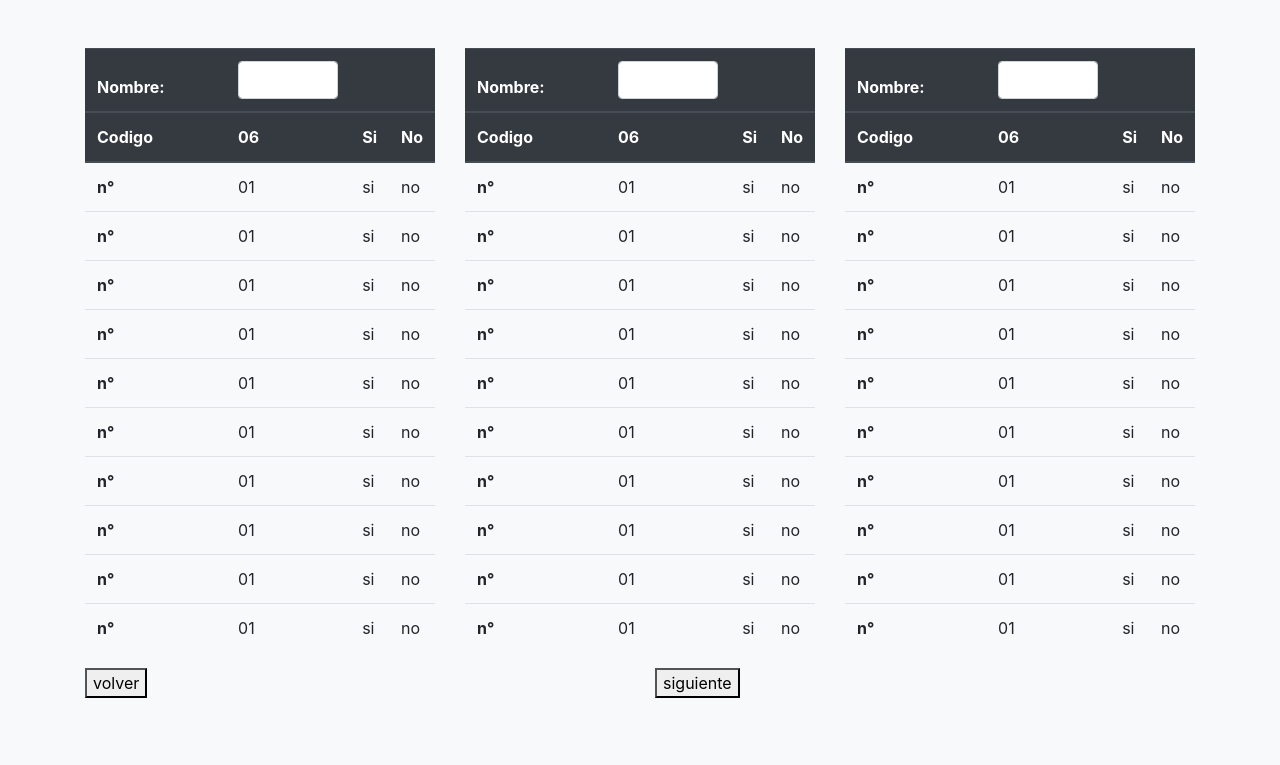
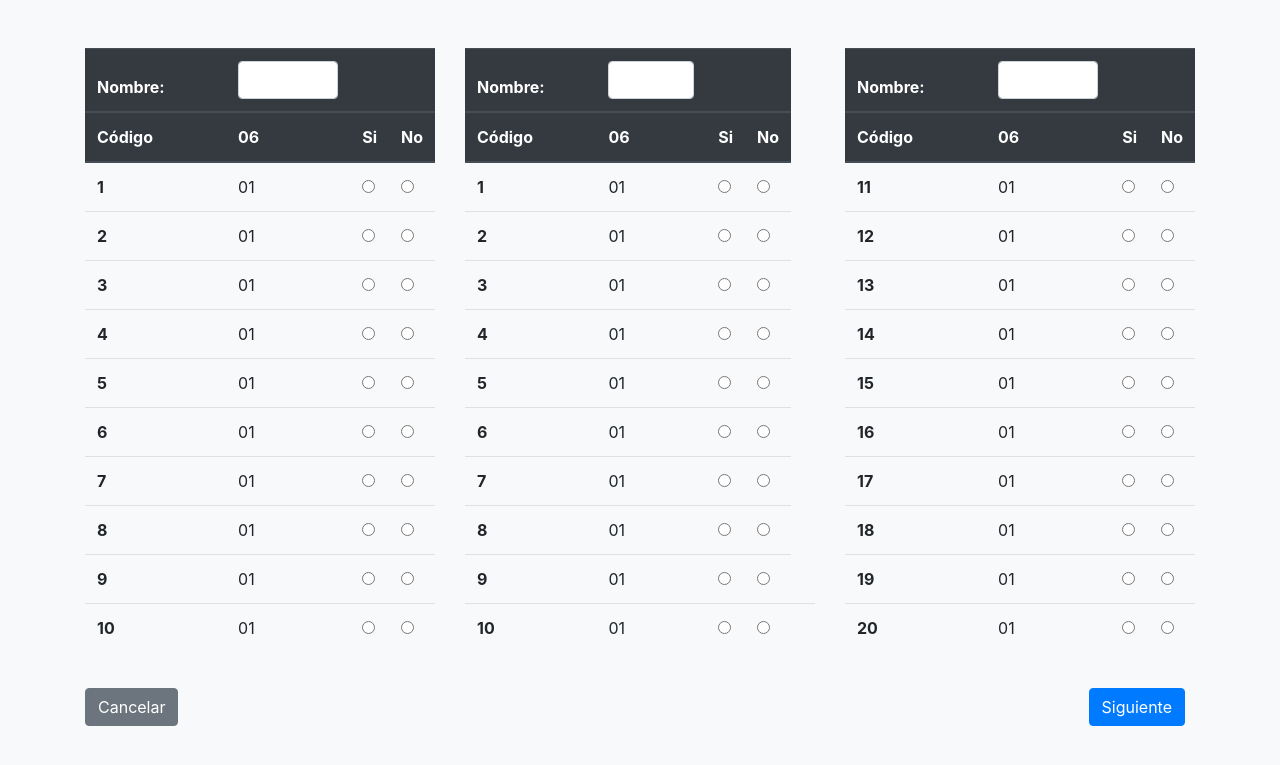
Before and after one commit to jorgencio123/ciquiware, a Django app: page /gestionusuario/crearart3/ in a window 1280 px wide. Shown: the top 765 px of the page. Run offline with Django 4.2, Linux system fonts and the light colour scheme; a user stored in the database is signed in; some libraries are stand-ins or nearby versions.

Commit message:
Add files via upload

```diff
--- a/ciquiware/gestionusuario/templates/gestionusuario/crearart3.html
+++ b/ciquiware/gestionusuario/templates/gestionusuario/crearart3.html
@@ -1,5 +1,6 @@
 <!DOCTYPE html>
 <html lang="en">
+
 <head>
   <meta charset="UTF-8">
   <meta name="viewport" content="width=device-width, initial-scale=1.0">
@@ -35,7 +36,8 @@
       color: white;
     }
 
-        .table th, .table td {
+    .table th,
+    .table td {
       width: 50%;
     }
 
@@ -46,12 +48,14 @@
     }
   </style>
 </head>
+
 <body>
   <div class="container mt-5">
+    <form action="{% url 'crearart3' %}" method="POST">
+      {% csrf_token %}
       <div class="row">
         <div class="col-4">
           <table class="table">
-
             <thead class="thead-dark">
               <tr>
                 <th>Nombre:</th>
@@ -62,7 +66,7 @@
             </thead>
             <thead class="thead-dark">
               <tr>
-                            <th scope="col">Codigo</th>
+                <th scope="col">Código</th>
                 <th scope="col">06</th>
                 <th scope="col">Si</th>
                 <th scope="col">No</th>
@@ -70,72 +74,70 @@
             </thead>
             <tbody>
               <tr>
-                        <th scope="row">n°</th>
+                <th scope="row">1</th>
                 <td>01</td>
-                        <td>si</td>
-                        <td>no</td>
+                <td><input type="radio" name="opcion_1" value="Si"></td>
+                <td><input type="radio" name="opcion_1" value="No"></td>
               </tr>
               <tr>
-                        <th scope="row">n°</th>
+                <th scope="row">2</th>
                 <td>01</td>
-                        <td>si</td>
-                        <td>no</td>
+                <td><input type="radio" name="opcion_2" value="Si"></td>
+                <td><input type="radio" name="opcion_2" value="No"></td>
               </tr>
               <tr>
-                        <th scope="row">n°</th>
+                <th scope="row">3</th>
                 <td>01</td>
-                        <td>si</td>
-                        <td>no</td>
+                <td><input type="radio" name="opcion_3" value="Si"></td>
+                <td><input type="radio" name="opcion_3" value="No"></td>
               </tr>
               <tr>
-                        <th scope="row">n°</th>
+                <th scope="row">4</th>
                 <td>01</td>
-                        <td>si</td>
-                        <td>no</td>
+                <td><input type="radio" name="opcion_4" value="Si"></td>
+                <td><input type="radio" name="opcion_4" value="No"></td>
               </tr>
               <tr>
-                        <th scope="row">n°</th>
+                <th scope="row">5</th>
                 <td>01</td>
-                        <td>si</td>
-                        <td>no</td>
+                <td><input type="radio" name="opcion_5" value="Si"></td>
+                <td><input type="radio" name="opcion_5" value="No"></td>
               </tr>
               <tr>
-                        <th scope="row">n°</th>
+                <th scope="row">6</th>
                 <td>01</td>
-                        <td>si</td>
-                        <td>no</td>
+                <td><input type="radio" name="opcion_6" value="Si"></td>
+                <td><input type="radio" name="opcion_6" value="No"></td>
               </tr>
               <tr>
-                        <th scope="row">n°</th>
+                <th scope="row">7</th>
                 <td>01</td>
-                        <td>si</td>
-                        <td>no</td>
+                <td><input type="radio" name="opcion_7" value="Si"></td>
+                <td><input type="radio" name="opcion_7" value="No"></td>
               </tr>
               <tr>
-                        <th scope="row">n°</th>
+                <th scope="row">8</th>
                 <td>01</td>
-                        <td>si</td>
-                        <td>no</td>
+                <td><input type="radio" name="opcion_8" value="Si"></td>
+                <td><input type="radio" name="opcion_8" value="No"></td>
               </tr>
               <tr>
-                        <th scope="row">n°</th>
+                <th scope="row">9</th>
                 <td>01</td>
-                        <td>si</td>
-                        <td>no</td>
+                <td><input type="radio" name="opcion_9" value="Si"></td>
+                <td><input type="radio" name="opcion_9" value="No"></td>
               </tr>
               <tr>
-                        <th scope="row">n°</th>
+                <th scope="row">10</th>
                 <td>01</td>
-                        <td>si</td>
-                        <td>no</td>
+                <td><input type="radio" name="opcion_10" value="Si"></td>
+                <td><input type="radio" name="opcion_10" value="No"></td>
               </tr>
             </tbody>
           </table>
-
         </div>
         <div class="col-4">
           <table class="table">
-
             <thead class="thead-dark">
               <tr>
                 <th>Nombre:</th>
@@ -146,7 +148,7 @@
             </thead>
             <thead class="thead-dark">
               <tr>
-                            <th scope="col">Codigo</th>
+                <th scope="col">Código</th>
                 <th scope="col">06</th>
                 <th scope="col">Si</th>
                 <th scope="col">No</th>
@@ -154,72 +156,71 @@
             </thead>
             <tbody>
               <tr>
-                        <th scope="row">n°</th>
+                <th scope="row">1</th>
                 <td>01</td>
-                        <td>si</td>
-                        <td>no</td>
+                <td><input type="radio" name="opcion_11" value="Si"></td>
+                <td><input type="radio" name="opcion_11" value="No"></td>
               </tr>
               <tr>
-                        <th scope="row">n°</th>
+                <th scope="row">2</th>
                 <td>01</td>
-                        <td>si</td>
-                        <td>no</td>
+                <td><input type="radio" name="opcion_12" value="Si"></td>
+                <td><input type="radio" name="opcion_12" value="No"></td>
               </tr>
               <tr>
-                        <th scope="row">n°</th>
+                <th scope="row">3</th>
                 <td>01</td>
-                        <td>si</td>
-                        <td>no</td>
+                <td><input type="radio" name="opcion_13" value="Si"></td>
+                <td><input type="radio" name="opcion_13" value="No"></td>
               </tr>
               <tr>
-                        <th scope="row">n°</th>
+                <th scope="row">4</th>
                 <td>01</td>
-                        <td>si</td>
-                        <td>no</td>
+                <td><input type="radio" name="opcion_14" value="Si"></td>
+                <td><input type="radio" name="opcion_14" value="No"></td>
               </tr>
               <tr>
-                        <th scope="row">n°</th>
+                <th scope="row">5</th>
                 <td>01</td>
-                        <td>si</td>
-                        <td>no</td>
+                <td><input type="radio" name="opcion_15" value="Si"></td>
+                <td><input type="radio" name="opcion_15" value="No"></td>
               </tr>
               <tr>
-                        <th scope="row">n°</th>
+                <th scope="row">6</th>
                 <td>01</td>
-                        <td>si</td>
-                        <td>no</td>
+                <td><input type="radio" name="opcion_16" value="Si"></td>
+                <td><input type="radio" name="opcion_16" value="No"></td>
               </tr>
               <tr>
-                        <th scope="row">n°</th>
+                <th scope="row">7</th>
                 <td>01</td>
-                        <td>si</td>
-                        <td>no</td>
+                <td><input type="radio" name="opcion_17" value="Si"></td>
+                <td><input type="radio" name="opcion_17" value="No"></td>
               </tr>
               <tr>
-                        <th scope="row">n°</th>
+                <th scope="row">8</th>
                 <td>01</td>
-                        <td>si</td>
-                        <td>no</td>
+                <td><input type="radio" name="opcion_18" value="Si"></td>
+                <td><input type="radio" name="opcion_18" value="No"></td>
               </tr>
               <tr>
-                        <th scope="row">n°</th>
+                <th scope="row">9</th>
                 <td>01</td>
-                        <td>si</td>
-                        <td>no</td>
+                <td><input type="radio" name="opcion_19" value="Si"></td>
+                <td><input type="radio" name="opcion_19" value="No"></td>
               </tr>
               <tr>
-                        <th scope="row">n°</th>
+                <th scope="row">10</th>
                 <td>01</td>
-                        <td>si</td>
-                        <td>no</td>
+                <td><input type="radio" name="opcion_20" value="Si"></td>
+                <td><input type="radio" name="opcion_20" value="No">
+                <td></td> <!-- This empty <td> element maintains the layout -->
               </tr>
             </tbody>
           </table>
-
         </div>
         <div class="col-4">
           <table class="table">
-
             <thead class="thead-dark">
               <tr>
                 <th>Nombre:</th>
@@ -230,7 +231,7 @@
             </thead>
             <thead class="thead-dark">
               <tr>
-                            <th scope="col">Codigo</th>
+                <th scope="col">Código</th>
                 <th scope="col">06</th>
                 <th scope="col">Si</th>
                 <th scope="col">No</th>
@@ -238,85 +239,89 @@
             </thead>
             <tbody>
               <tr>
-                        <th scope="row">n°</th>
+                <th scope="row">11</th>
                 <td>01</td>
-                        <td>si</td>
-                        <td>no</td>
+                <td><input type="radio" name="opcion_21" value="Si"></td>
+                <td><input type="radio" name="opcion_21" value="No"></td>
               </tr>
               <tr>
-                        <th scope="row">n°</th>
+                <th scope="row">12</th>
                 <td>01</td>
-                        <td>si</td>
-                        <td>no</td>
+                <td><input type="radio" name="opcion_22" value="Si"></td>
+                <td><input type="radio" name="opcion_22" value="No"></td>
               </tr>
               <tr>
-                        <th scope="row">n°</th>
+                <th scope="row">13</th>
                 <td>01</td>
-                        <td>si</td>
-                        <td>no</td>
+                <td><input type="radio" name="opcion_23" value="Si"></td>
+                <td><input type="radio" name="opcion_23" value="No"></td>
               </tr>
               <tr>
-                        <th scope="row">n°</th>
+                <th scope="row">14</th>
                 <td>01</td>
-                        <td>si</td>
-                        <td>no</td>
+                <td><input type="radio" name="opcion_24" value="Si"></td>
+                <td><input type="radio" name="opcion_24" value="No"></td>
               </tr>
               <tr>
-                        <th scope="row">n°</th>
+                <th scope="row">15</th>
                 <td>01</td>
-                        <td>si</td>
-                        <td>no</td>
+                <td><input type="radio" name="opcion_25" value="Si"></td>
+                <td><input type="radio" name="opcion_25" value="No"></td>
               </tr>
               <tr>
-                        <th scope="row">n°</th>
+                <th scope="row">16</th>
                 <td>01</td>
-                        <td>si</td>
-                        <td>no</td>
+                <td><input type="radio" name="opcion_26" value="Si"></td>
+                <td><input type="radio" name="opcion_26" value="No"></td>
               </tr>
               <tr>
-                        <th scope="row">n°</th>
+                <th scope="row">17</th>
                 <td>01</td>
-                        <td>si</td>
-                        <td>no</td>
+                <td><input type="radio" name="opcion_27" value="Si"></td>
+                <td><input type="radio" name="opcion_27" value="No"></td>
               </tr>
               <tr>
-                        <th scope="row">n°</th>
+                <th scope="row">18</th>
                 <td>01</td>
-                        <td>si</td>
-                        <td>no</td>
+                <td><input type="radio" name="opcion_28" value="Si"></td>
+                <td><input type="radio" name="opcion_28" value="No"></td>
               </tr>
               <tr>
-                        <th scope="row">n°</th>
+                <th scope="row">19</th>
                 <td>01</td>
-                        <td>si</td>
-                        <td>no</td>
+                <td><input type="radio" name="opcion_29" value="Si"></td>
+                <td><input type="radio" name="opcion_29" value="No"></td>
               </tr>
               <tr>
-                        <th scope="row">n°</th>
+                <th scope="row">20</th>
                 <td>01</td>
-                        <td>si</td>
-                        <td>no</td>
+                <td><input type="radio" name="opcion_30" value="Si"></td>
+                <td><input type="radio" name="opcion_30" value="No"></td>
               </tr>
             </tbody>
           </table>
-
         </div>
       </div>
-        <div class="row">
-            <div class="col-6">
-                <button>volver</button>
+      <div class="footer-buttons">
+        <button class="btn btn-secondary">Cancelar</button>
+        <button type="button" class="btn btn-primary" onclick="redirectToCrearArt4()">Siguiente</button>
       </div>
-            <div class="col-6">
-                <button>siguiente</button>
-            </div>
+    </form>
   </div>
 
 
+  <script>
+    function redirectToCrearArt4() {
+      var url = "{% url 'crearart4' %}";
+      // Asegurarse de que la URL sea absoluta
+      if (!url.startsWith('/')) {
+        url = '/' + url;
+      }
+      window.location.href = url;
+    }
+  </script>
 
-    </div>
+</body>
 
-    <script src="https://code.jquery.com/jquery-3.5.1.slim.min.js"></script>
-    <script src="https://cdn.jsdelivr.net/npm/@popperjs/core@2.5.4/dist/umd/popper.min.js"></script>
-    <script src="https://stackpath.bootstrapcdn.com/bootstrap/4.5.2/js/bootstrap.min.js"></script>
-</body>
+
 </html>
--- a/ciquiware/gestionusuario/views.py
+++ b/ciquiware/gestionusuario/views.py
@@ -1,5 +1,8 @@
-from django.shortcuts import render
+from django.shortcuts import render , redirect
 from django.contrib.auth.decorators import login_required
+from django.http import HttpResponse
+
+
 
 
 @login_required
@@ -18,21 +21,126 @@ def grupo(request):
 
 @login_required
 def crearart(request):
+    if request.method == 'POST':
+        supervisor = request.POST.get('supervisor')
+        empresa = request.POST.get('empresa')
+        gerencia = request.POST.get('gerencia')
+        fecha = request.POST.get('fecha')
+        hora_inicio = request.POST.get('hora_inicio')
+        hora_termino = request.POST.get('hora_termino')
+        superintendencia = request.POST.get('superintendencia')
+        lugar_especifico = request.POST.get('lugar_especifico')
+        trabajo_a_realizar = request.POST.get('trabajo_a_realizar')
+
+        # Aquí puedes imprimir o procesar los datos como lo necesites
+        print(f'Supervisor: {supervisor}')
+        print(f'Empresa: {empresa}')
+        print(f'Gerencia: {gerencia}')
+        print(f'Fecha: {fecha}')
+        print(f'Hora inicio: {hora_inicio}')
+        print(f'Hora término: {hora_termino}')
+        print(f'Superintendencia/Dirección: {superintendencia}')
+        print(f'Lugar específico: {lugar_especifico}')
+        print(f'Trabajo a realizar: {trabajo_a_realizar}')
+
+        # Por ejemplo, podrías guardar los datos en la base de datos aquí
+
+        # Retornar una respuesta indicando que los datos han sido procesados
+        #return HttpResponse('Datos procesados correctamente')
+        return redirect('crearart2')
+    # Si el método de solicitud no es POST, simplemente renderiza el template inicial
     return render(request, 'gestionusuario/crearart.html')
 
+@login_required
 
-@login_required
 def crearart2(request):
+    if request.method == 'POST':
+        pregunta_1 = request.POST.get('pregunta_1')
+        pregunta_2 = request.POST.get('pregunta_2')
+        pregunta_3 = request.POST.get('pregunta_3')
+        pregunta_4 = request.POST.get('pregunta_4')
+        pregunta_5 = request.POST.get('pregunta_5')
+        pregunta_6 = request.POST.get('pregunta_6')
+
+        # Aquí puedes imprimir o procesar los datos como lo necesites
+        print(f'Pregunta 1: {pregunta_1}')
+        print(f'Pregunta 2: {pregunta_2}')
+        print(f'Pregunta 3: {pregunta_3}')
+        print(f'Pregunta 4: {pregunta_4}')
+        print(f'Pregunta 5: {pregunta_5}')
+        print(f'Pregunta 6: {pregunta_6}')
+
+        return redirect('crearart3')
+
     return render(request, 'gestionusuario/crearart2.html')
 
 @login_required
 def crearart3(request):
+
+    if request.method == 'POST':
+        # Procesar el formulario enviado
+        nombre = request.POST.get('nombre', '')  # Obtener el nombre del formulario
+
+        # Iterar sobre las opciones seleccionadas
+        for i in range(1, 31):  # Iterar sobre las 30 preguntas
+            opcion_si = request.POST.get(f'opcion_{i}', '')  # Obtener la respuesta Si
+            opcion_no = request.POST.get(f'opcion_{i}', '')  # Obtener la respuesta No
+
+            # Imprimir las opciones seleccionadas
+            print(f"Pregunta {i}:")
+            print(f"  - Opción Si seleccionada: {opcion_si}")
+            print(f"  - Opción No seleccionada: {opcion_no}")
+
+        return redirect('crearart4')
+
     return render(request, 'gestionusuario/crearart3.html')
 
 @login_required
 def crearart4(request):
-    return render(request, 'gestionusuario/crearart4.html')
+    if request.method == 'POST':
+        riesgos = []
+        medidas_control = []
+        for i in range(1, 9):
+            riesgo = request.POST.get(f'riesgo{i}')
+            medida_control = request.POST.get(f'medida_control{i}')
+            riesgos.append(riesgo)
+            medidas_control.append(medida_control)
+
+        # Imprimir los datos capturados en la consola
+        print("Riesgos:", riesgos)
+        print("Medidas de Control:", medidas_control)
+
+        # Aquí puedes añadir el procesamiento adicional que necesites
+
+        return redirect('crearart5')
+
+    # Pasar una lista de números al contexto de la plantilla
+    context = {'range': range(8)}
+    return render(request, 'gestionusuario/crearart4.html', context)
+
 
 @login_required
 def crearart5(request):
+    if request.method == 'POST':
+        pregunta_1 = request.POST.get('pregunta_1')
+        pregunta_2 = request.POST.get('pregunta_2')
+        pregunta_3 = request.POST.get('pregunta_3')
+        pregunta_4 = request.POST.get('pregunta_4')
+        pregunta_5 = request.POST.get('pregunta_5')
+        pregunta_6 = request.POST.get('pregunta_6')
+        pregunta_7 = request.POST.get('pregunta_7')
+        pregunta_8 = request.POST.get('pregunta_8')
+
+        # Imprimir los datos en la consola
+        print(f'Pregunta 1: {pregunta_1}')
+        print(f'Pregunta 2: {pregunta_2}')
+        print(f'Pregunta 3: {pregunta_3}')
+        print(f'Pregunta 4: {pregunta_4}')
+        print(f'Pregunta 5: {pregunta_5}')
+        print(f'Pregunta 6: {pregunta_6}')
+        print(f'Pregunta 7: {pregunta_7}')
+        print(f'Pregunta 8: {pregunta_8}')
+
+        #return redirect('crearart5')
+
     return render(request, 'gestionusuario/crearart5.html')
```
Also changed, not shown: ciquiware/gestionusuario/templates/gestionusuario/crearart.html (+17 -12 lines), ciquiware/gestionusuario/templates/gestionusuario/crearart2.html (+26 -19 lines), ciquiware/gestionusuario/templates/gestionusuario/crearart4.html (+12 -33 lines), ciquiware/gestionusuario/templates/gestionusuario/crearart5.html (+21 -14 lines). Lines whose indentation alone changed are shown as unchanged.
